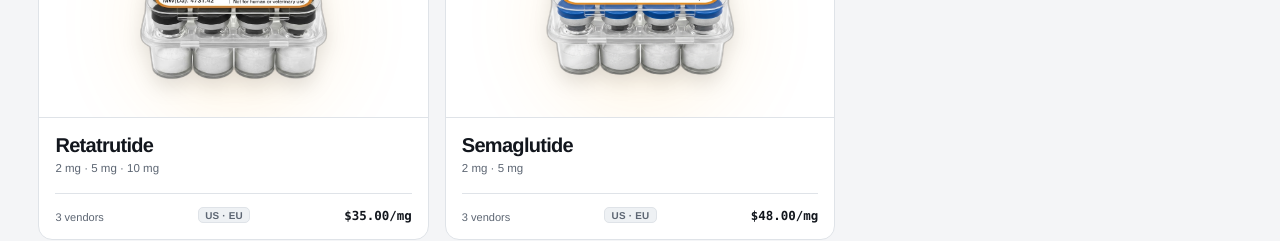
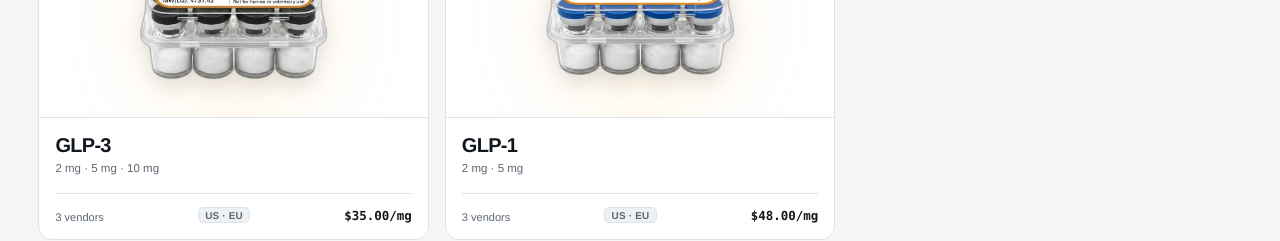
Before and after one commit to Alchemeister/peptshop2, a React (Vite) app: page / in a window 1280 px wide. Shown: the part 1400-1641 px from the top of the page. Built offline with nearby package versions, Linux system fonts and the light colour scheme.

Commit message:
feat: rename Semaglutide/Tirzepatide/Retatrutide to GLP-1/GLP-2/GLP-3 on product cards

```diff
--- a/src/mock-data.ts
+++ b/src/mock-data.ts
@@ -20,7 +20,7 @@ export const mockModels: PeptShopViewModels = {
     },
     {
       id: 'p2',
-      name: 'Tirzepatide',
+      name: 'GLP-2',
             slug: 'tirzepatide',
             category: 'Metabolic',
             formats: ['2 mg', '5 mg', '10 mg'],
@@ -98,8 +98,8 @@ export const mockModels: PeptShopViewModels = {
     },
     {
       id: 'p8',
-      name: 'Retatrutide',
-            slug: 'retatrutide',
+      name: 'GLP-3',
+      slug: 'retatrutide',
             category: 'Metabolic',
             formats: ['2 mg', '5 mg', '10 mg'],
             startingPrice: 35,
@@ -267,8 +267,8 @@ export const mockModels: PeptShopViewModels = {
     },
     {
       id: 'p21',
-      name: 'Semaglutide',
-            slug: 'semaglutide',
+      name: 'GLP-1',
+      slug: 'semaglutide',
             category: 'Metabolic',
             formats: ['2 mg', '5 mg'],
             startingPrice: 48,
--- a/src/pages/market-pages.tsx
+++ b/src/pages/market-pages.tsx
@@ -223,13 +223,13 @@ export const productDetails: Record<
   { cas: string; formula: string; mw: string; description: string }
 > = {
   'BPC-157': { cas: '137525-51-0', formula: 'C₆₂H₉₈N₁₆O₂₂', mw: '1419.5', description: 'Synthetic pentadecapeptide sequence derived from gastric mucosa. Studied for its effects on fibroblast migration and angiogenesis in in-vitro models.' },
-  'Tirzepatide': { cas: '2023788-19-2', formula: 'C₂₂₅H₃₄₈N₄₈O₆₈', mw: '4813', description: 'Dual GIP/GLP-1 receptor agonist. Studied for glucose-dependent insulin secretion and metabolic signaling pathways.' },
+  'GLP-2': { cas: '2023788-19-2', formula: 'C₂₂₅H₃₄₈N₄₈O₆₈', mw: '4813', description: 'Dual GIP/GLP-1 receptor agonist. Studied for glucose-dependent insulin secretion and metabolic signaling pathways.' },
   'NAD+': { cas: '53-84-9', formula: 'C₂₁H₂₇N₇O₁₄P₂', mw: '663.4', description: 'Essential coenzyme in cellular redox reactions. Studied for its role in electron transport and enzymatic cofactor activity.' },
   'MOTS-c': { cas: '1627580-64-6', formula: 'C₁₀₁H₁₅₂N₂₈O₂₂S₂', mw: '2174.6', description: 'Mitochondrial-derived peptide. Studied for AMPK signaling pathway modulation and metabolic gene expression.' },
   'Tesamorelin': { cas: '218949-48-5', formula: 'C₂₂₁H₃₆₆N₇₂O₆₇S', mw: '5136', description: 'Growth hormone releasing hormone analog. Studied for pituitary GH secretion stimulation and IGF-1 response.' },
   'Semax': { cas: '80714-61-0', formula: 'C₃₇H₅₁N₉O₁₀S', mw: '813.9', description: 'Synthetic heptapeptide. Studied for BDNF expression and melanocortin receptor activity.' },
   'GHK-Cu': { cas: '89030-95-5', formula: 'C₁₄H₂₃CuN₆O₄', mw: '402.92', description: 'Copper peptide complex. Studied for metalloproteinase modulation and extracellular matrix synthesis.' },
-  'Retatrutide': { cas: '2381089-83-2', formula: 'C₂₂₁H₃₄₂N₄₆O₆₈', mw: '4731.42', description: 'Triple agonist (GLP-1/GIP/GcgR). Studied for multi-receptor binding and metabolic signaling.' },
+  'GLP-3': { cas: '2381089-83-2', formula: 'C₂₂₁H₃₄₂N₄₆O₆₈', mw: '4731.42', description: 'Triple agonist (GLP-1/GIP/GcgR). Studied for multi-receptor binding and metabolic signaling.' },
   '5-Amino-1MQ': { cas: '685079-15-6', formula: 'C₁₀H₁₁N₂', mw: '159.21', description: 'Small molecule inhibitor of NNMT methyltransferase. Studied for NAD+ salvage pathway modulation.' },
   'AOD-9604': { cas: '221231-10-3', formula: 'C₇₈H₁₂₃N₂₃O₂₃S₂', mw: '1815.1', description: 'Modified fragment of growth hormone peptide sequence. Studied for beta-adrenergic lipolysis signaling.' },
   'Cagrilintide': { cas: '1415456-99-3', formula: 'C₁₉₄H₃₁₂N₅₄O₅₉S₂', mw: '4409', description: 'Long-acting amylin analog. Studied for calcitonin receptor activation and gastric motility.' },
@@ -242,7 +242,7 @@ export const productDetails: Record<
   'Pinealon': { cas: '175175-23-2', formula: 'C₁₅H₂₆N₆O₈', mw: '418.40', description: 'Synthetic tripeptide. Studied for gene-specific DNA sequence interactions.' },
   'SS-31': { cas: '736992-21-5', formula: 'C₃₂H₄₉N₉O₅', mw: '639.8', description: 'Mitochondria-targeted peptide. Studied for inner membrane stabilization and reactive oxygen species modulation.' },
   'Selank': { cas: '129954-34-3', formula: 'C₃₃H₅₇N₁₁O₉', mw: '751.9', description: 'Synthetic heptapeptide. Studied for enkephalin-degrading enzyme inhibition and immune modulation.' },
-  'Semaglutide': { cas: '910463-68-2', formula: 'C₁₈₇H₂₉₁N₄₅O₅₉', mw: '4114', description: 'GLP-1 receptor agonist. Studied for glucose-dependent insulin secretion and gastric emptying modulation.' },
+  'GLP-1': { cas: '910463-68-2', formula: 'C₁₈₇H₂₉₁N₄₅O₅₉', mw: '4114', description: 'GLP-1 receptor agonist. Studied for glucose-dependent insulin secretion and gastric emptying modulation.' },
   'Sermorelin': { cas: '86168-78-7', formula: 'C₁₄₉H₂₄₆N₄₄O₄₂S', mw: '3357.9', description: 'Growth hormone releasing hormone analog. Studied for pituitary GH secretion stimulation.' },
   'BAC Water': { cas: '100-51-6', formula: 'C₇H₈O', mw: '108.14', description: 'Bacteriostatic water for injection. 0.9% benzyl alcohol preservative allows multi-dose use for up to 30 days.' },
   'Acetic Acid': { cas: '64-19-7', formula: 'C₂H₄O₂', mw: '60.05', description: 'Reconstitution solvent for peptide vials. 0.9% bacteriostatic acetic acid for compounds sensitive to neutral pH.' },
```
